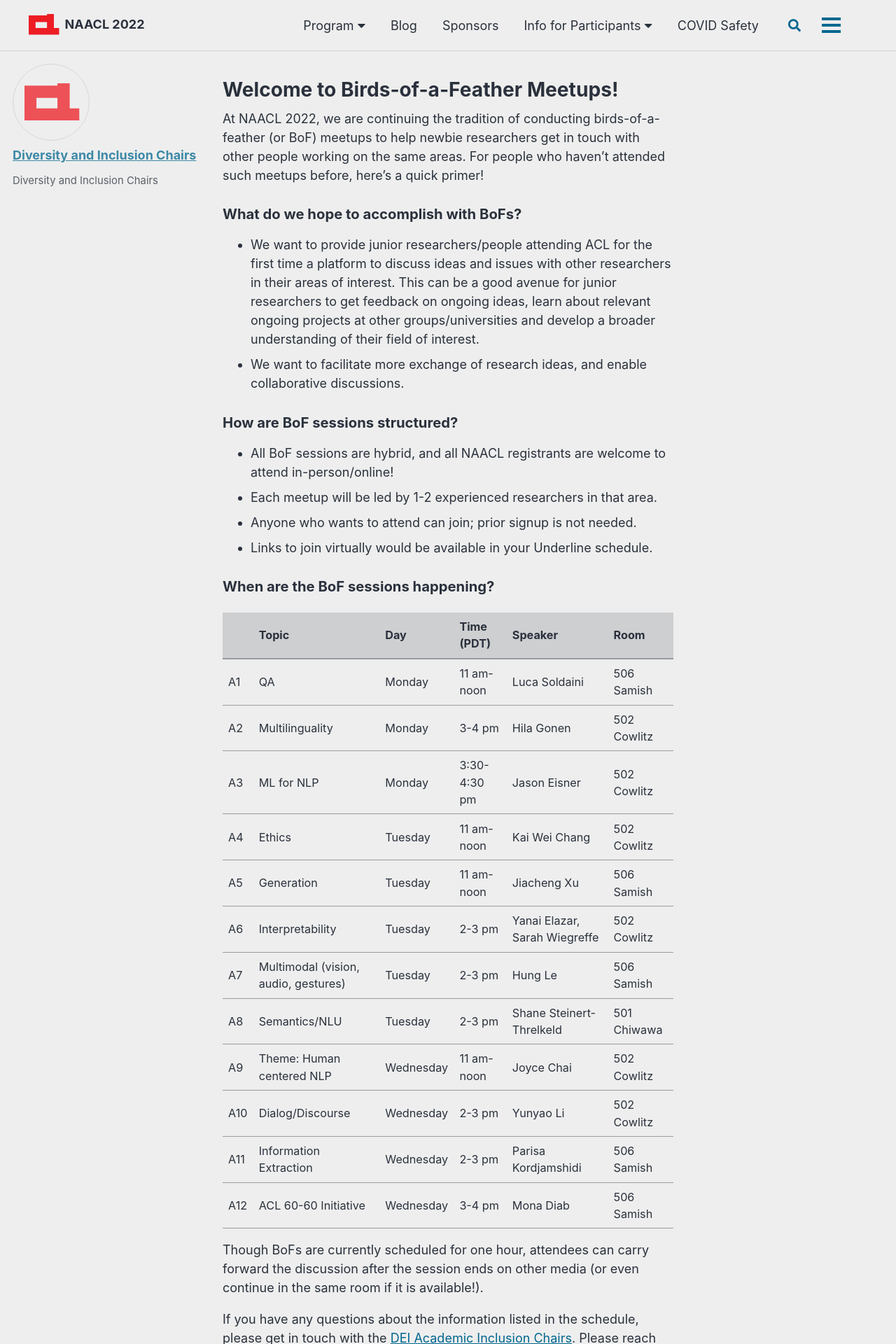
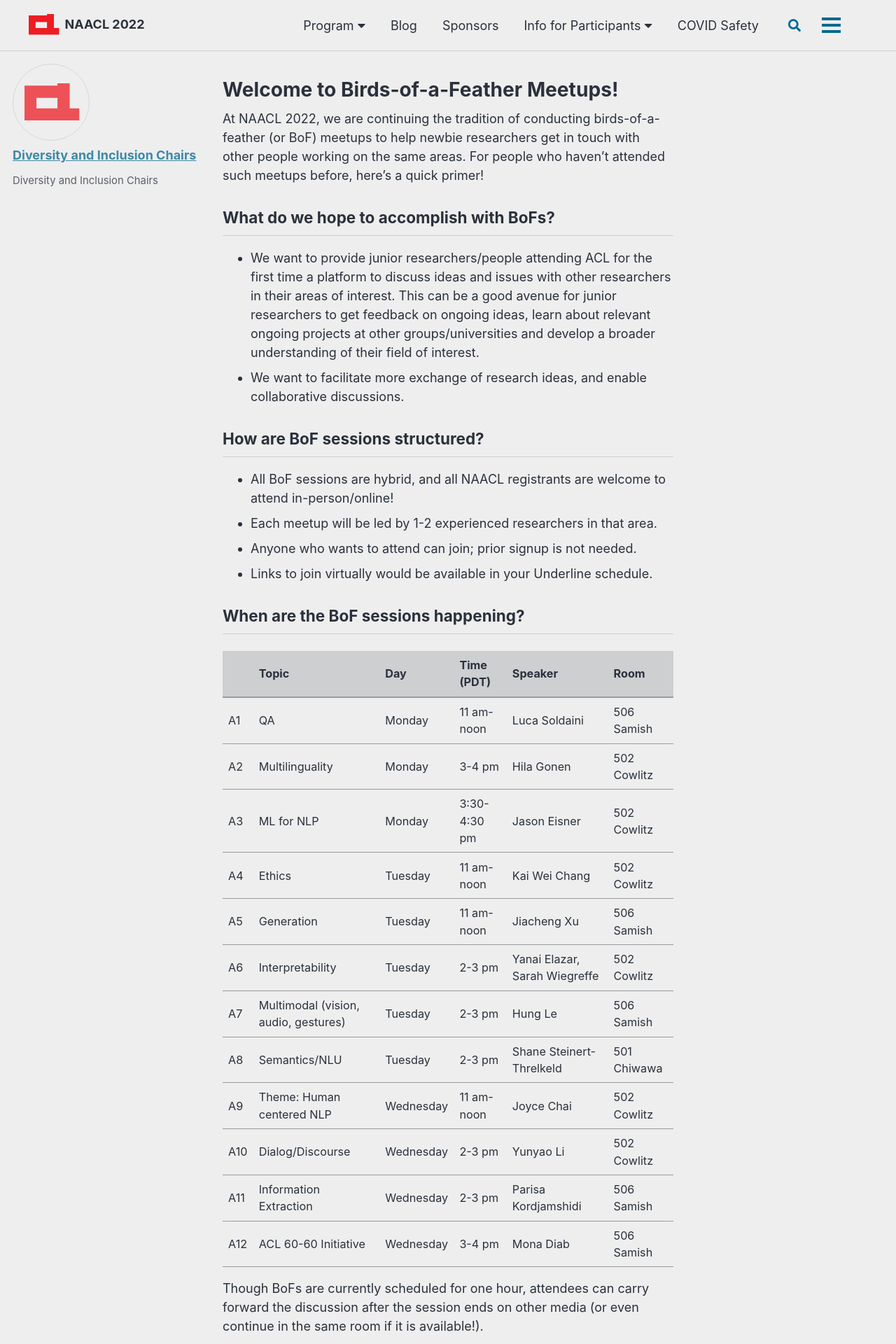
Before and after one commit to naacl-org/naacl-2022-website, a Jekyll site: the page built from _posts/2022-07-07-welcome-to-bofs.md, in a window 1280 px wide. Shown: the top 1920 px of the page at 70% size. Built offline with Jekyll 4.4.1, drawn with Linux system fonts in a browser that asks for light colours; cached includes are drawn as plain includes; comment, search, counter and statistics services are not loaded.

Commit message:
Minor edit to BoF

```diff
--- a/_posts/2022-07-07-welcome-to-bofs.md
+++ b/_posts/2022-07-07-welcome-to-bofs.md
@@ -11,19 +11,19 @@ toc: false
 
 At NAACL 2022, we are continuing the tradition of conducting birds-of-a-feather (or BoF) meetups to help newbie researchers get in touch with other people working on the same areas. For people who haven’t attended such meetups before, here’s a quick primer!
 
-### What do we hope to accomplish with BoFs?
+## What do we hope to accomplish with BoFs?
 
 * We want to provide junior researchers/people attending ACL for the first time a platform to discuss ideas and issues with other researchers in their areas of interest. This can be a good avenue for junior researchers to get feedback on ongoing ideas, learn about relevant ongoing projects at other groups/universities and develop a broader understanding of their field of interest.
 * We want to facilitate more exchange of research ideas, and enable collaborative discussions.
 
-### How are BoF sessions structured?
+## How are BoF sessions structured?
 
 * All BoF sessions are hybrid, and all NAACL registrants are welcome to attend in-person/online!
 * Each meetup will be led by 1-2 experienced researchers in that area.
 * Anyone who wants to attend can join; prior signup is not needed.
 * Links to join virtually would be available in your Underline schedule.
 
-### When are the BoF sessions happening?
+## When are the BoF sessions happening?
 
 |     | Topic                                | Day       | Time (PDT)   | Speaker                       | Room        |
 | --- | ------------------------------------ | --------- | ------------ | ----------------------------- | ----------- |
@@ -49,7 +49,7 @@ Though BoFs are currently scheduled for one hour, attendees can carry forward th
 
 If you have any questions about the information listed in the schedule, please get in touch with the [DEI Academic Inclusion Chairs](mailto:naacl2022mentoring@gmail.com). Please reach out to Underline for technical difficulties on the day of the session.
 
-### Additional Guidelines for Attendees
+## Additional Guidelines for Attendees
 
 * Please try to reach the room/zoom link (if virtual) for the session you are interested in 5 minutes early if feasible. This could help you catch any technical issues early, especially if you are participating virtually.
 * Your session leads will help with introducing yourself briefly.
```
